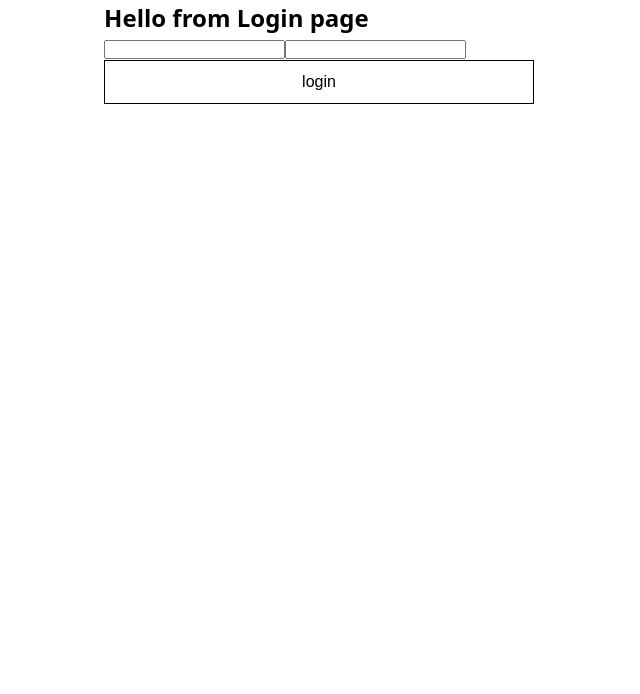
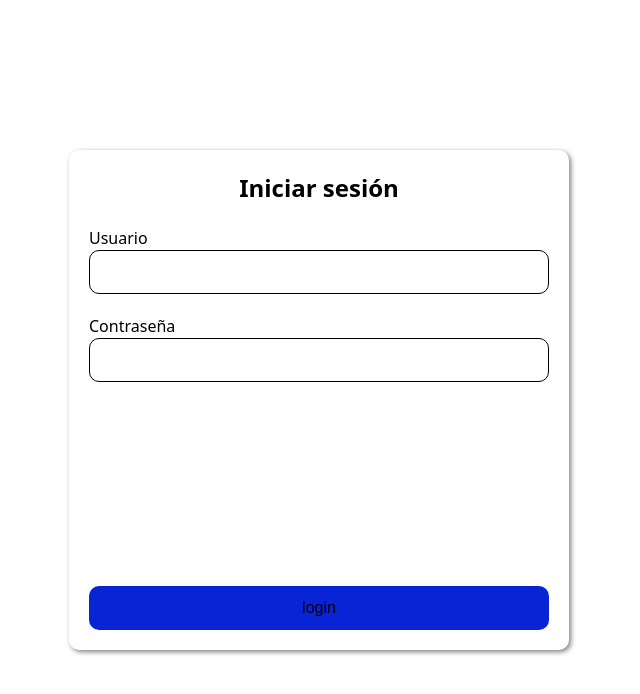
Before and after one commit to Naramatsu/pomarosa-admin-frontend, a React (Vite) app: page /login in a window 1280 px wide. Shown: the top 694 px of the page, without its empty margins (321-961 px from the left). Built offline with nearby package versions, Linux system fonts and the light colour scheme; no server answers.

Commit message:
fixed modal content overflow

```diff
--- a/src/components/AddProductForm.tsx
+++ b/src/components/AddProductForm.tsx
@@ -77,6 +77,13 @@ export const AddProductForm = () => {
         isRequired: true,
       },
       {
+        label: "Sección en el menú",
+        name: "section",
+        value: productForm?.section,
+        type: "text",
+        isRequired: true,
+      },
+      {
         label: "Precio caliente",
         name: "hotPrice",
         value: productForm?.hotPrice,
@@ -99,13 +106,6 @@ export const AddProductForm = () => {
         name: "familiar",
         value: productForm?.familiar,
         type: "number",
-      },
-      {
-        label: "Sección en el menú",
-        name: "section",
-        value: productForm?.section,
-        type: "text",
-        isRequired: true,
       },
     ],
     [productForm],
--- a/src/components/ProductItem.tsx
+++ b/src/components/ProductItem.tsx
@@ -16,8 +16,13 @@ export const ProductItem: React.FC<{ product: IProduct }> = ({ product }) => {
     navigate(`/products/${product._id}`);
   };
 
+  const isAvailableClassName = product.isAvailable ? "" : "inactive";
+
   return (
-    <section className="product-item" onClick={handlerClick}>
+    <section
+      className={`product-item ${isAvailableClassName}`}
+      onClick={handlerClick}
+    >
       <img src={img} alt={`${product.name.SPANISH}`} />
       <section className="product-item-info">
         <p className="name">{product.name.SPANISH}</p>
--- a/src/hooks/useProducts.ts
+++ b/src/hooks/useProducts.ts
@@ -27,7 +27,7 @@ export const useProducts = () => {
       });
     else
       setProducts({
-        ...products,
+        data: [],
         status: RequestStatus.ERROR,
       });
   };
@@ -45,7 +45,7 @@ export const useProducts = () => {
       });
     else
       setProducts({
-        ...products,
+        data: [],
         status: RequestStatus.ERROR,
       });
   };
@@ -83,8 +83,8 @@ export const useProducts = () => {
         status: RequestStatus.LOADED,
       });
     else
-      setProduct({
-        ...product,
+      setProducts({
+        data: [],
         status: RequestStatus.ERROR,
       });
   };
--- a/src/index.css
+++ b/src/index.css
@@ -319,4 +319,9 @@ button:hover {
       cursor: pointer;
     }
   }
+
+  .modal-content {
+    height: auto;
+    overflow: auto;
+  }
 }
--- a/src/pages/LoginPage.tsx
+++ b/src/pages/LoginPage.tsx
@@ -1,5 +1,5 @@
-import React, { useState } from "react";
-import { loginService } from "../services/user";
+import React, { useEffect, useState } from "react";
+import { loginService, logoutService } from "../services/user";
 import { useNavigate } from "react-router-dom";
 import { useStore } from "../store/globalState";
 import { jwtDecode } from "jwt-decode";
@@ -12,9 +12,17 @@ const loginFormInitialState = {
 };
 
 export const LoginPage = () => {
-  const { setToken, setUserProfile } = useStore();
+  const { setToken, userProfile, setUserProfile } = useStore();
   const [loginForm, setLoginForm] = useState(loginFormInitialState);
   const navigate = useNavigate();
+
+  useEffect(() => {
+    if (userProfile.data?.user)
+      (async () => {
+        await logoutService(userProfile.data?.user ?? "");
+      })();
+    // eslint-disable-next-line react-hooks/exhaustive-deps
+  }, []);
 
   const handlerChange = (event: React.ChangeEvent<HTMLInputElement>) => {
     const { name, value } = event.currentTarget;
@@ -45,22 +53,32 @@ export const LoginPage = () => {
   };
 
   return (
-    <section>
-      <h1>Hello from Login page</h1>
-      <form onSubmit={onLogin}>
+    <section className="login-page">
+      <h1>Iniciar sesión</h1>
+      <form onSubmit={onLogin} className="form-product column">
+        <section className="form-control">
+          <label>Usuario</label>
           <input
             type="text"
             name="user"
+            onChange={handlerChange}
             value={loginForm.user}
-          onChange={handlerChange}
           />
+        </section>
+
+        <section className="form-control">
+          <label>Contraseña</label>
           <input
             type="password"
             name="password"
+            onChange={handlerChange}
             value={loginForm.password}
-          onChange={handlerChange}
           />
-        <button type="submit">login</button>
+        </section>
+
+        <button type="submit" className="info btn-logout">
+          login
+        </button>
       </form>
     </section>
   );
--- a/src/styles/product.style.css
+++ b/src/styles/product.style.css
@@ -39,6 +39,10 @@
     gap: 10px;
     align-items: center;
 
+    &.inactive {
+      background: rgba(205, 188, 188, 0.5);
+    }
+
     &.add-item {
       display: flex;
       flex-direction: column;
@@ -74,6 +78,17 @@
   display: grid;
   grid-template-columns: repeat(2, 1fr);
   gap: 20px;
+
+  button {
+    grid-column: span 2;
+    border-radius: 10px;
+  }
+
+  &.column {
+    display: flex;
+    flex-direction: column;
+    gap: 20px;
+  }
 }
 
 .form-control {
@@ -129,3 +144,25 @@
     }
   }
 }
+
+.login-page {
+  position: fixed;
+  top: 50%;
+  left: 50%;
+  transform: translate(-50%, -50%);
+
+  width: 100%;
+  max-width: 500px;
+  height: 500px;
+  padding: 20px;
+
+  border-radius: 10px;
+  box-shadow: 2px 2px 5px rgba(0, 0, 0, 0.5);
+
+  background: var(--color-theme);
+  color: var(--bg-theme);
+
+  h1 {
+    text-align: center;
+  }
+}
```
Lines whose indentation alone changed are shown as unchanged.
